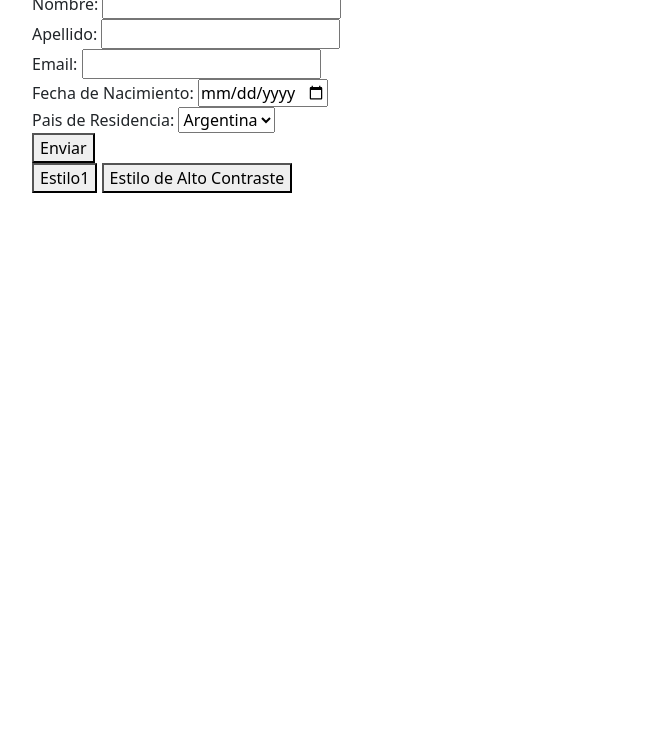
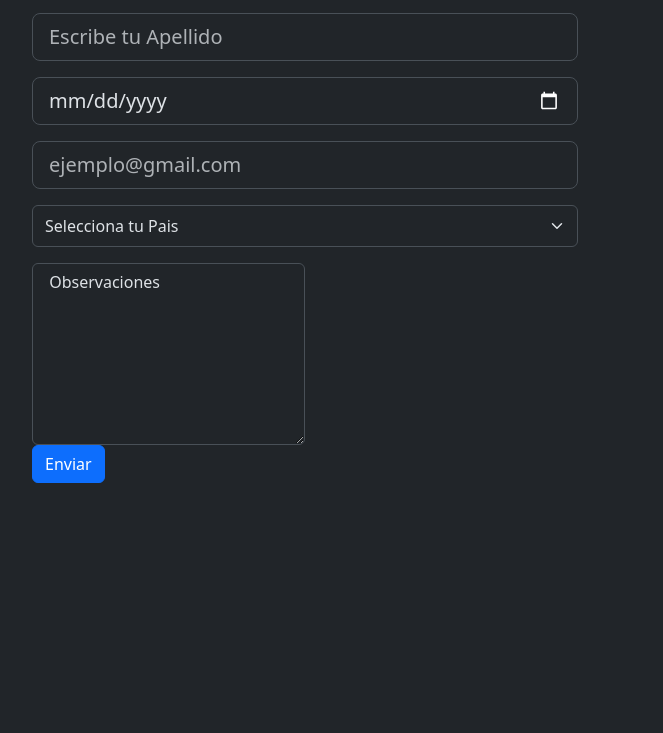
Before and after one commit to AilenAguilar/formulario-bootstrap, a plain HTML site: page formulario_bootstrap.html in a window 1280 px wide. Shown: the part 67-800 px from the top of the page, without its empty margins (50-713 px from the left). Drawn offline with nearby package versions, Linux system fonts and the light colour scheme.

Commit message:
formulario estructura HTML-Bootstrap2

```diff
--- a/formulario_bootstrap.html
+++ b/formulario_bootstrap.html
@@ -1,52 +1,17 @@
 <!DOCTYPE html>
-<html lang="es">
+<html lang="es" data-bs-theme="dark">
 <head>
     <meta charset="UTF-8">
      <meta name="viewport" content="width=device-width, initial-scale=1">
     <title>Aguilar Ailen</title>
     <title>Formulario de Datos Personales</title>
     <link href="https://cdn.jsdelivr.net/npm/bootstrap@5.3.6/dist/css/bootstrap.min.css" rel="stylesheet" integrity="sha384-4Q6Gf2aSP4eDXB8Miphtr37CMZZQ5oXLH2yaXMJ2w8e2ZtHTl7GptT4jmndRuHDT" crossorigin="anonymous">
-
+    <meta name="viewport" content="width=device-width, initial-scale=1">
 </head>
 <body>
    <script src="https://cdn.jsdelivr.net/npm/bootstrap@5.3.6/dist/js/bootstrap.bundle.min.js" integrity="sha384-j1CDi7MgGQ12Z7Qab0qlWQ/Qqz24Gc6BM0thvEMVjHnfYGF0rmFCozFSxQBxwHKO" crossorigin="anonymous"></script>
-    <div class="container style-uno">
-        <h1 class="title">
-            Formulario de Datos Personales
-        </h1>
-        <form class="formulario">
-            <div class="campoForm">
-                <label>Nombre:</label>
-                <input type="text" name="nombre" required minlength="2" maxlength="50" pattern="[A-Za-záéíóúÁÉÍÓÚñÑ\s]+" title="Solo letras y espacios permitidos">
-            </div>
-            <div class="campoForm">
-                <label>Apellido:</label>
-                <input type="text" name="apellido" required minlength="2" maxlength="50" pattern="[A-Za-záéíóúÁÉÍÓÚñÑ\s]+" title="Solo letras y espacios permitidos">
-            </div>
-            <div class="campoForm">
-                <label>Email:</label>
-                <input type="email" name="email" required>
-            </div>
-            <div class="campoForm">
-                <label>Fecha de Nacimiento:</label>
-                <input type="date" name="fecha" required min="1960-01-01" max="2007-01-01">
-            </div>
-            <div class="campoForm">
-                <label>Pais de Residencia:</label>
-                <select name="pais" required>
-                    <option value="argentina">Argentina</option>
-                    <option value="bolivia">Bolivia</option>
-                    <option value="colombia">Colombia</option>
-                    <option value="ecuador">Ecuador</option>
-                    <option value="otro">Otro</option>
-                </select>
-            </div>
-            <div class="section-submit">
-                <button type="submit">Enviar</button>
 
-            </div>
-        </form>
-        </form>
+        <!--
         <div class="section-styles">
             <button id="estilo-uno"  type="button">Estilo1</button>
             <button id="estilo-alto-contraste" type="button">Estilo de Alto Contraste</button>
@@ -66,6 +31,66 @@
                 container.classList.replace("style-uno", "style-alto-contraste");
             });
         });
-    </script>
+    </script> -->
+
+<!-- desde la liena 71 es codigo de bootstrap-->
+ <!--Campos de Nombre, Apellido y fecha de nacimiento-->
+ <div class="container mt-3">
+
+
+    <form>
+ <div class="row">
+    <div class="col-md-6">
+        <input class="form-control mb-3 form-control-lg" type="text" id="campo_nombre" pattern="[A-Za-záéíóúÁÉÍÓÚñÑ\s]+" title="Solo letras y espacios permitidos" placeholder="Escribe tu Nombre" required>
+        <input class="form-control mb-3 form-control-lg" type="text" id="campo_apellido" placeholder="Escribe tu Apellido" required>
+        <input class="form-control mb-3 form-control-lg" type="date" id="fecha_de_nacimiento" required min="1960-01-01" max="2007-01-01" placeholder="Indica tu Fecha de nacimiento">
+ <!--Campos de correo electronico-->
+        <input class="form-control mb-3 form-control-lg" type="text" id="floatingInput"  aria-describedby="emailHelp" placeholder="ejemplo@gmail.com" required>
+ <!--Campo seleccion de pais-->
+    <select class="form-select mb-3 form-control-lg" id="validationTooltip04" required>
+      <option selected disabled value="">Selecciona tu Pais</option>
+      <option>Argentina</option>
+      <option>Paraguay</option>
+      <option>Chile</option>
+      <option>Bolivia</option>
+    </select>
+
+  <!--Check para indicar género
+<div class="col-md-6">
+   <fieldset class="row mb-3 form-control-lg">
+    <legend class="col-form-label col-sm-2 pt-0">Genero:</legend>
+    <div class="col-sm-10">
+      <div class="form-check">
+        <input class="form-check-input" type="radio" name="gridRadios" id="gridRadios1" value="option1" checked>
+        <label class="form-check-label" for="gridRadios1">
+          M
+        </label>
+</div>
+<div class="col-md-6">
+    <fieldset class="row mb-3 form-control-lg">
+    <div class="col-sm-10">
+      <div class="form-check">
+        <input class="form-check-input" type="radio" name="gridRadios" id="gridRadios2" value="option2" checked>
+        <label class="form-check-label" for="gridRadios2">
+          F
+    <div class="col-sm-10">
+         <fieldset class="row mb-3 form-control-lg">
+      <div class="form-check">
+        <input class="form-check-input" type="radio" name="gridRadios" id="gridRadios3" value="option3" checked>
+        <label class="form-check-label" for="gridRadios3">
+          otro
+        </label>
+        </fieldset>
+</div> -->
+ <!--Campos de texto para observaciones-->
+  <div class="col-md-6">
+    <textarea class="form-control" cols="30" rows="7"> Observaciones </textarea>
+  </div>
+  <!--Boton ENVIAR-->
+ <div class="col-12">
+    <button type="submit" class="btn btn-primary">Enviar</button>
+  </div>
+
+</form>
 </body>
 </html>
```
Also changed, not shown: index.html (added, +109 -0 lines).
